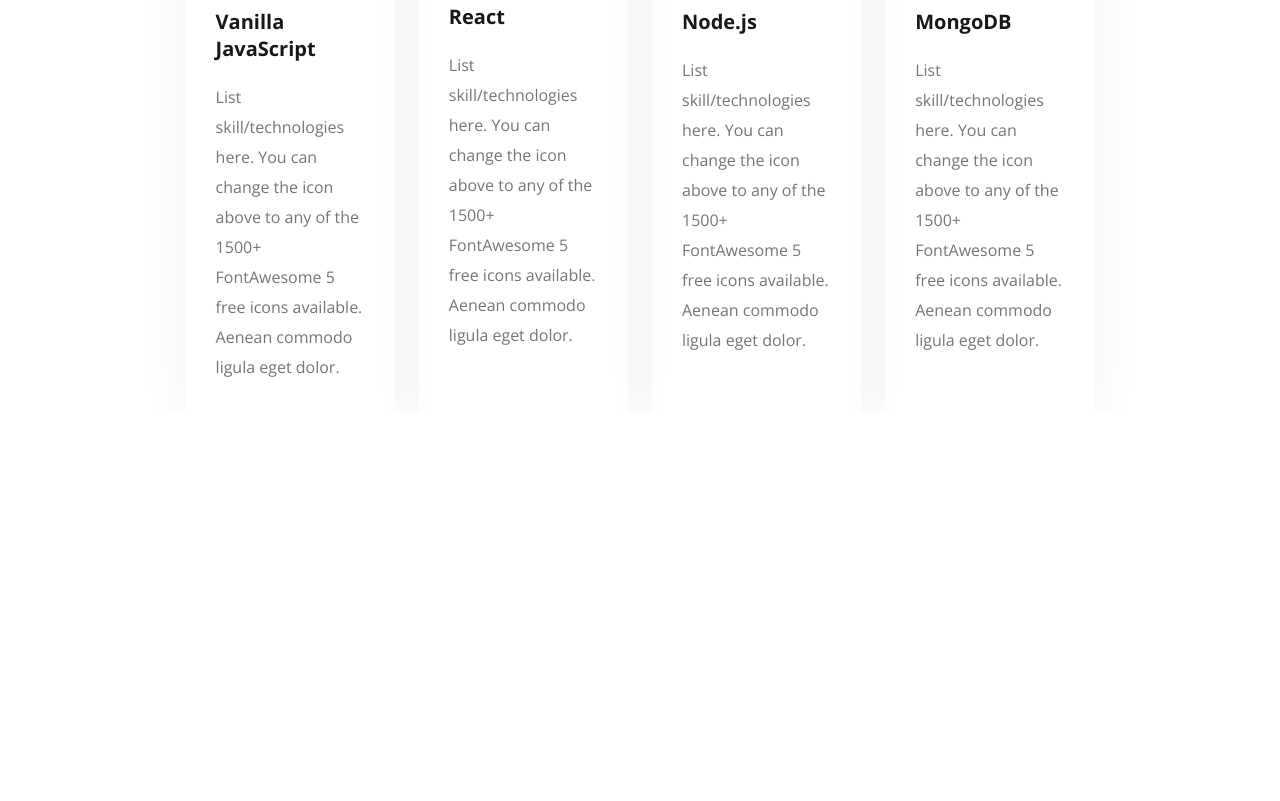
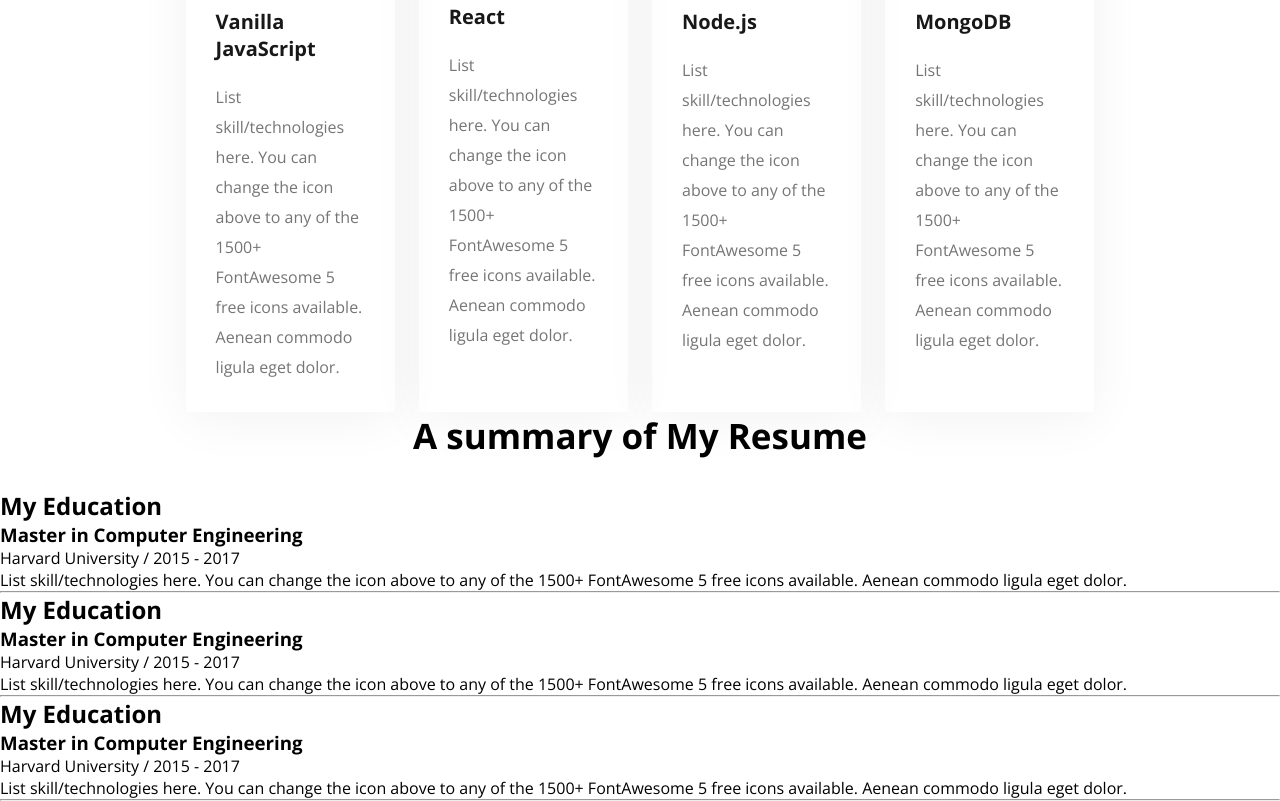
Before and after one commit to rifardin/hero-dev-code, a plain HTML site: page index.html in a window 1280 px wide. Shown: the part 1998-2799 px from the top of the page. Before the commit the page ends 2410 px from the top, so only its background shows below. Drawn offline with nearby package versions, Linux system fonts and the light colour scheme.

Commit message:
add some2

```diff
--- a/index.html
+++ b/index.html
@@ -110,5 +110,48 @@
 
         </div>
     </section>
+
+    <section id="resume">
+        <div class="section-heading">
+            <h2>A summary of My Resume</h2>
+        </div>
+        <div class="resume-container">
+
+            <div class="education">
+                <h2 class="section-title">My Education</h2>
+                <div class="resume-card">
+                    <h3 class="card-title">Master in Computer Engineering</h3>
+                    <p class="card-info">Harvard University / 2015 - 2017</p>
+                    <p class="card-text">List skill/technologies here. You can change the icon above
+to any of the 1500+ FontAwesome 5 free icons available. Aenean commodo ligula eget dolor. </p>
+                </div>
+                <hr>
+            <div class="education">
+                <h2 class="section-title">My Education</h2>
+                <div class="resume-card">
+                    <h3 class="card-title">Master in Computer Engineering</h3>
+                    <p class="card-info">Harvard University / 2015 - 2017</p>
+                    <p class="card-text">List skill/technologies here. You can change the icon above
+to any of the 1500+ FontAwesome 5 free icons available. Aenean commodo ligula eget dolor.</p>
+                </div>
+                <hr>
+            <div class="education">
+                <h2 class="section-title">My Education</h2>
+                <div class="resume-card">
+                    <h3 class="card-title">Master in Computer Engineering</h3>
+                    <p class="card-info">Harvard University / 2015 - 2017</p>
+                    <p class="card-text">List skill/technologies here. You can change the icon above
+to any of the 1500+ FontAwesome 5 free icons available. Aenean commodo ligula eget dolor.</p>
+                </div>
+                <hr>
+
+
+            </div>
+
+
+
+        </div>
+
+    </section>
 </body>
 </html>
```
